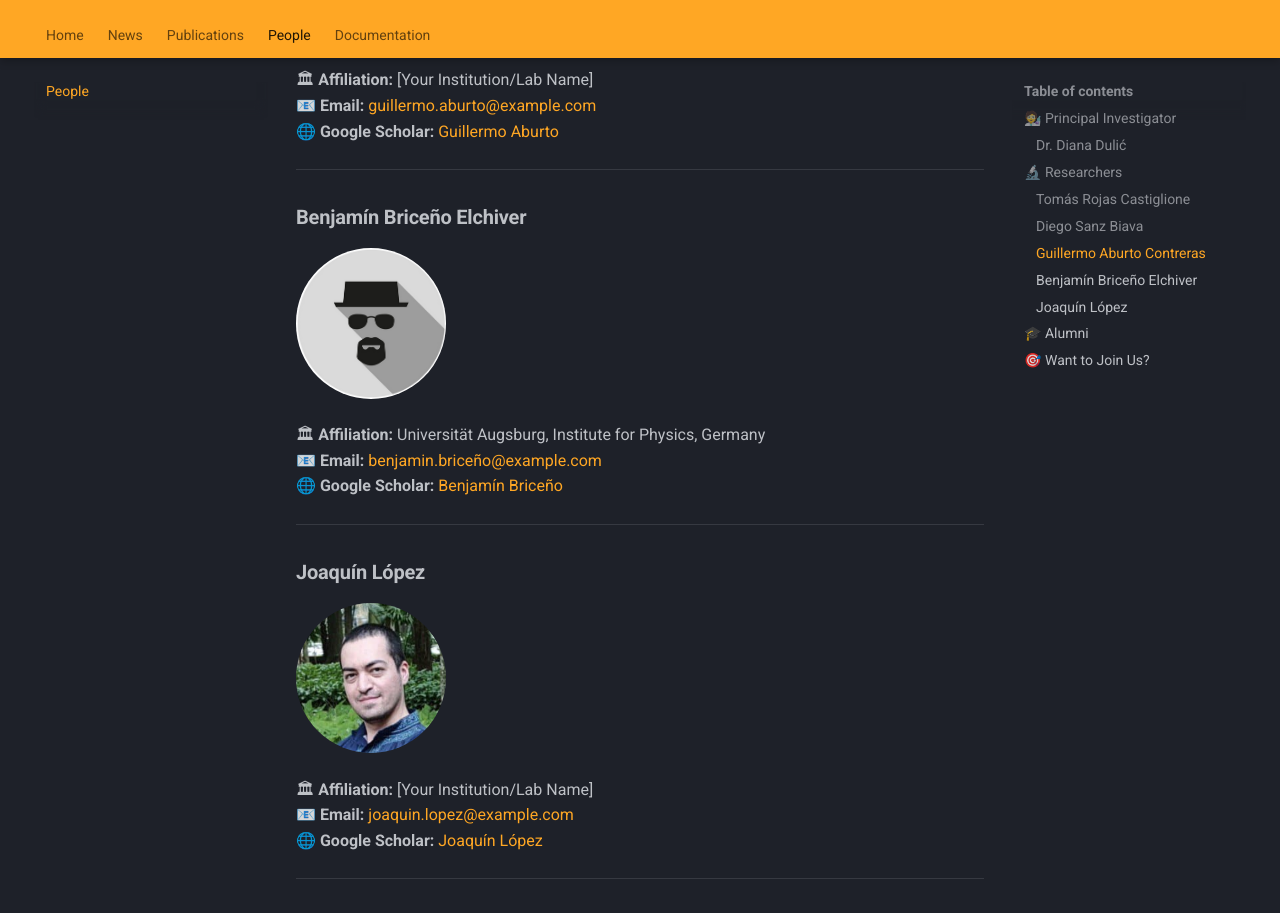
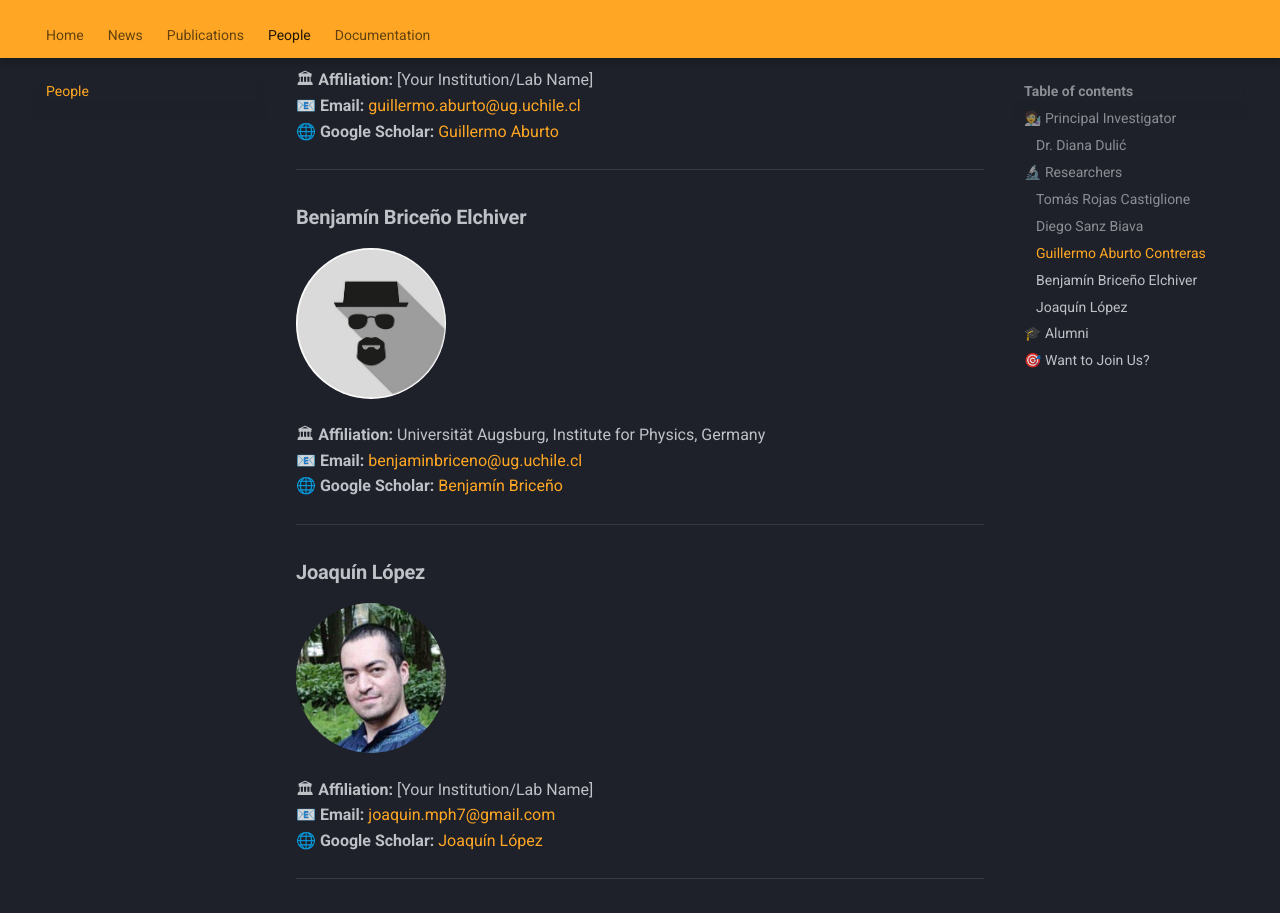
Before and after one commit to nanolab-fcfm/lab-webpage, an MkDocs documentation site: the page built from docs/people.md, in a window 1280 px wide and 1400 px high, scrolled down 1664 px. Shown: the part 164-1077 px from the top of the window. Built offline with MkDocs 1.6.1 and Material for MkDocs 9.7.7, drawn with Linux system fonts in a browser that asks for light colours; some of the changed text lies outside the part shown.

Commit message:
updating emails

```diff
--- a/docs/people.md
+++ b/docs/people.md
@@ -10,7 +10,7 @@ Welcome to our lab! We are a passionate team of researchers dedicated to **optoe
 <img src="images/people/diana-dulic.png" width="150px" style="border-radius: 100px;">
 
 🏛 **Affiliation:** [Your Institution/Lab Name]
-📧 **Email:** [diana.dulic@example.com](mailto:diana.dulic@example.com)
+📧 **Email:** [diana.dulic@gmail.com ](mailto:diana.dulic@gmail.com )
 🌐 **Website:** [ResearchGate/Google Scholar/University Profile]
 
 ---
@@ -30,7 +30,7 @@ Welcome to our lab! We are a passionate team of researchers dedicated to **optoe
 <img src="images/people/diego-sanz.jpg" width="150px" style="border-radius: 100px;">
 
 🏛 **Affiliation:** [Your Institution/Lab Name]
-📧 **Email:** [diego.sanz@example.com](mailto:diego.sanz@example.com)
+📧 **Email:** [diego.sanz@ug.uchile.cl](mailto:diego.sanz@ug.uchile.cl)
 🌐 **Google Scholar:** [Diego Sanz](#)
 
 ---
@@ -39,7 +39,7 @@ Welcome to our lab! We are a passionate team of researchers dedicated to **optoe
 <img src="images/people/guillermo-aburto.jpg" width="150px" style="border-radius: 100px;">
 
 🏛 **Affiliation:** [Your Institution/Lab Name]
-📧 **Email:** [guillermo.aburto@example.com](mailto:guillermo.aburto@example.com)
+📧 **Email:** [guillermo.aburto@ug.uchile.cl](mailto:guillermo.aburto@ug.uchile.cl)
 🌐 **Google Scholar:** [Guillermo Aburto](#)
 
 ---
@@ -48,7 +48,7 @@ Welcome to our lab! We are a passionate team of researchers dedicated to **optoe
 <img src="images/people/incogni.png" width="150px" style="border-radius: 100px;">
 
 🏛 **Affiliation:** Universität Augsburg, Institute for Physics, Germany
-📧 **Email:** [benjamin.briceño@example.com](mailto:benjamin.briceño@example.com)
+📧 **Email:** [benjaminbriceno@ug.uchile.cl](mailto:benjaminbriceno@ug.uchile.cl)
 🌐 **Google Scholar:** [Benjamín Briceño](#)
 
 ---
@@ -57,7 +57,7 @@ Welcome to our lab! We are a passionate team of researchers dedicated to **optoe
 <img src="images/people/joaquin-lopez.png" width="150px" style="border-radius: 100px;">
 
 🏛 **Affiliation:** [Your Institution/Lab Name]
-📧 **Email:** [joaquin.lopez@example.com](mailto:joaquin.lopez@example.com)
+📧 **Email:** [joaquin.mph7@gmail.com ](mailto:joaquin.mph7@gmail.com )
 🌐 **Google Scholar:** [Joaquín López](#)
 
 ---
```
